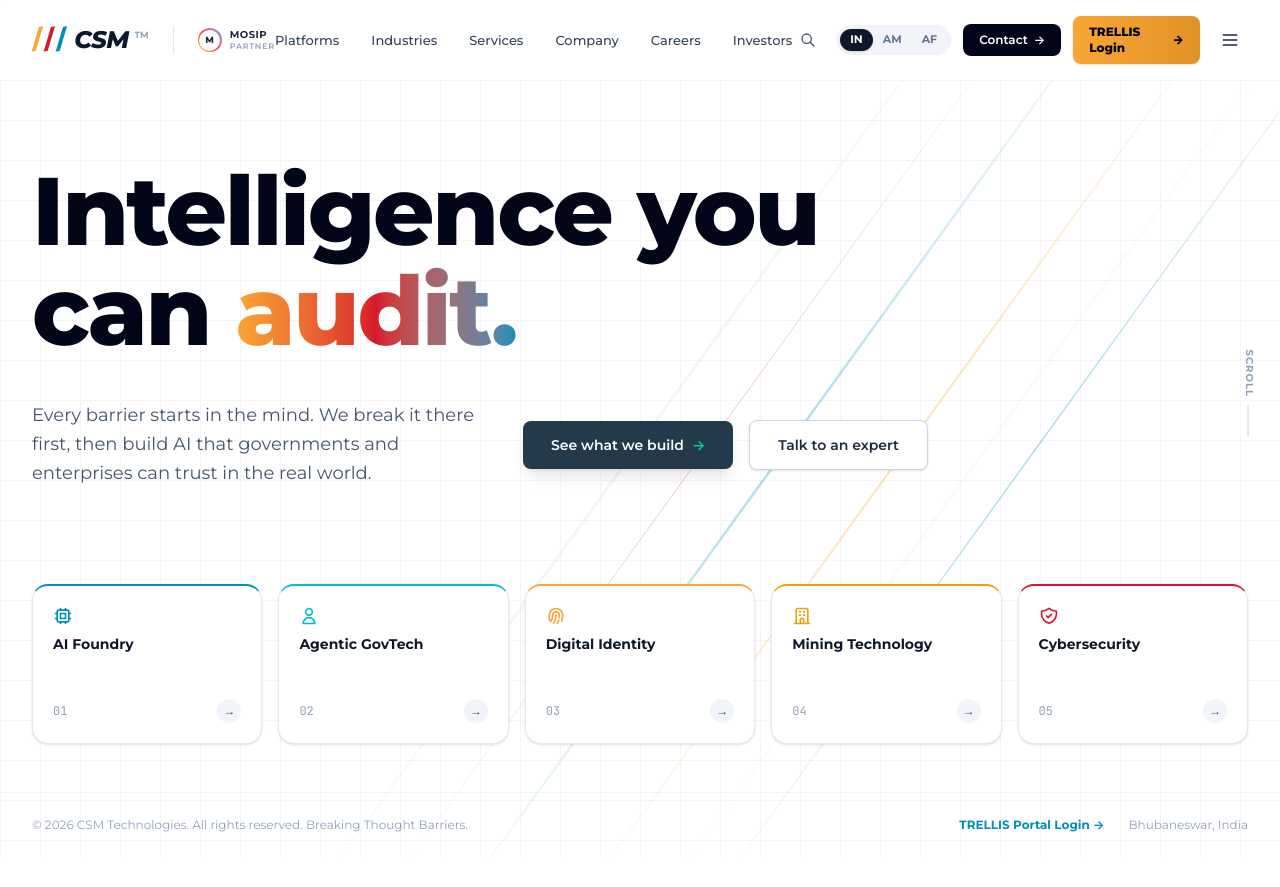
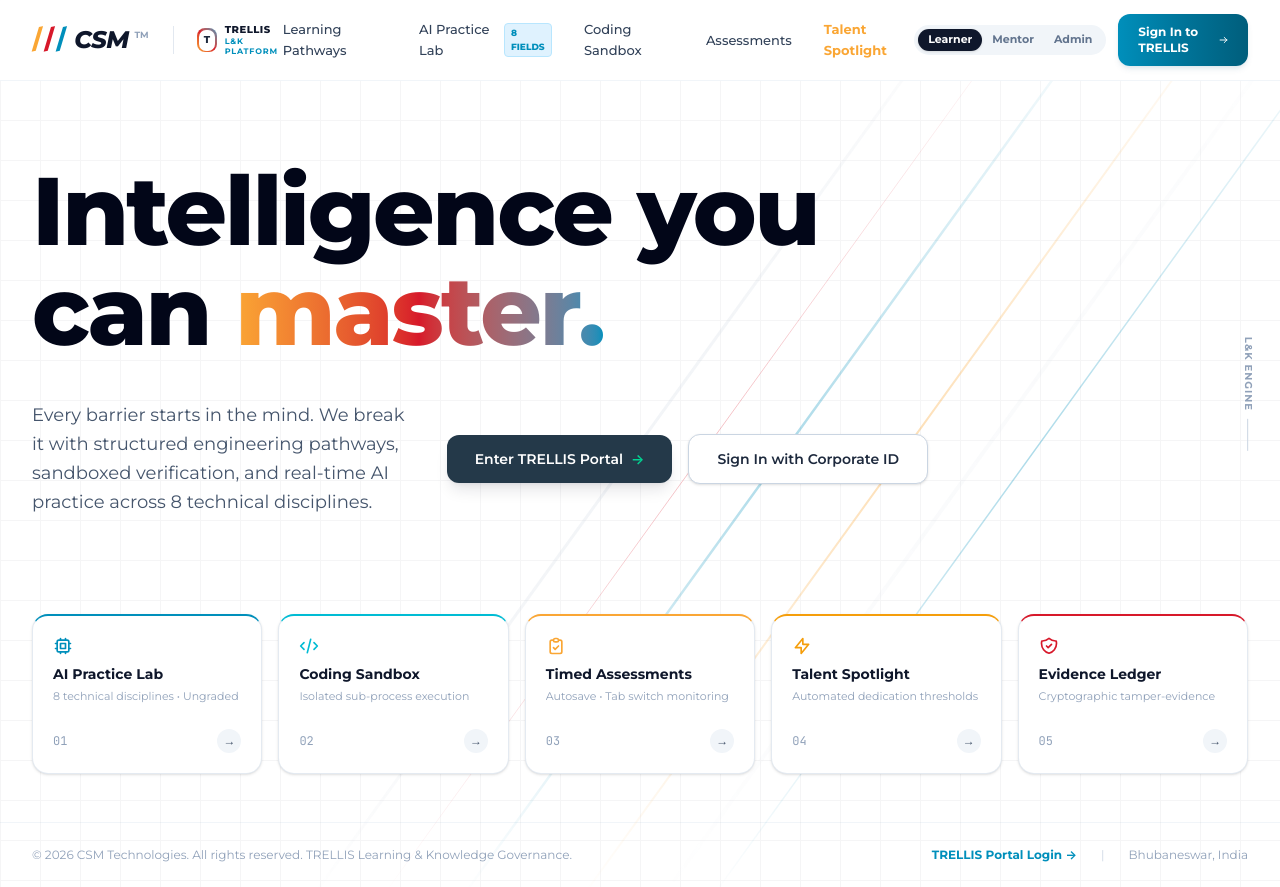
Before and after one commit to rashmipandey870/TRELLIS, an Angular app in the folder frontend/: page / in a window 1280 px wide. Before the commit the page ends 857 px from the top, so only its background shows below. Built offline with nearby package versions, Linux system fonts and the light colour scheme.

Commit message:
feat(landing): adapt official csm.tech aesthetic specifically for TRELLIS L&K Platform

```diff
--- a/frontend/src/app/features/landing/csm-landing.component.ts
+++ b/frontend/src/app/features/landing/csm-landing.component.ts
@@ -9,9 +9,9 @@ import { RouterModule } from '@angular/router';
   template: `
     <div class="min-h-screen bg-white text-slate-900 flex flex-col font-sans selection:bg-[#008FBB] selection:text-white relative overflow-x-hidden">
 
-      <!-- Ambient Diagonal Speed-Trails & Grid Background (Pixel-Matched to csm.tech) -->
+      <!-- Ambient Diagonal Speed-Trails & Grid Background (Official csm.tech Visual Look) -->
       <div class="pointer-events-none absolute inset-0 overflow-hidden" aria-hidden="true">
-        <!-- Subtle Grid Pattern -->
+        <!-- Fine Grid Pattern -->
         <div class="absolute inset-0 opacity-[0.035]"
              style="background-image: linear-gradient(to right, #0f172a 1px, transparent 1px), linear-gradient(to bottom, #0f172a 1px, transparent 1px); background-size: 40px 40px;">
         </div>
@@ -49,14 +49,13 @@ import { RouterModule } from '@angular/router';
         </svg>
       </div>
 
-      <!-- Official Top Navbar -->
+      <!-- Top Navbar (Matching Official csm.tech Style) -->
       <header class="relative z-30 bg-white/90 backdrop-blur-md border-b border-slate-100">
         <div class="max-w-[1400px] mx-auto px-6 sm:px-8">
           <div class="flex items-center justify-between h-20">
 
-            <!-- Left: Brand Logo & MOSIP Partner Tag -->
+            <!-- Left: CSM Brand Logo + TRELLIS L&K Subtitle -->
             <div class="flex items-center gap-6">
-              <!-- CSM Official Logo: 3 Slashes + Bold Italic CSM -->
               <a routerLink="/" class="flex items-center gap-1.5 focus:outline-none">
                 <!-- 3 Slashes (Orange, Red, Teal) -->
                 <div class="flex items-center space-x-[3px] font-black italic tracking-tighter text-2xl select-none">
@@ -71,68 +70,50 @@ import { RouterModule } from '@angular/router';
               <!-- Divider -->
               <div class="hidden sm:block h-7 w-[1px] bg-slate-200"></div>
 
-              <!-- MOSIP Partner Tag -->
+              <!-- L&K Platform Badge -->
               <div class="hidden sm:flex items-center gap-2">
-                <div class="w-6 h-6 rounded-full bg-gradient-to-tr from-amber-400 via-rose-500 to-sky-500 p-[1.5px] flex items-center justify-center">
-                  <div class="w-full h-full bg-white rounded-full flex items-center justify-center text-[9px] font-black text-slate-800">
-                    M
+                <div class="w-6 h-6 rounded-lg bg-gradient-to-tr from-[#FAA634] via-[#D7182A] to-[#008FBB] p-[1.5px] flex items-center justify-center">
+                  <div class="w-full h-full bg-white rounded-[7px] flex items-center justify-center text-[10px] font-black text-slate-800">
+                    T
                   </div>
                 </div>
                 <div class="flex flex-col text-[10px] leading-tight">
-                  <span class="font-bold tracking-wider text-slate-800">MOSIP</span>
-                  <span class="text-[8px] tracking-widest text-slate-400 uppercase font-semibold">PARTNER</span>
+                  <span class="font-extrabold tracking-wider text-slate-900">TRELLIS</span>
+                  <span class="text-[8px] tracking-widest text-[#008FBB] uppercase font-bold">L&amp;K PLATFORM</span>
                 </div>
               </div>
             </div>
 
-            <!-- Center Navigation Links -->
+            <!-- Center Navigation Links (L&K Modules) -->
             <nav class="hidden xl:flex items-center gap-8 text-[13px] font-medium text-slate-700">
-              <a href="#platforms" class="hover:text-slate-950 transition">Platforms</a>
-              <a href="#industries" class="hover:text-slate-950 transition">Industries</a>
-              <a href="#services" class="hover:text-slate-950 transition">Services</a>
-              <a href="#company" class="hover:text-slate-950 transition">Company</a>
-              <a href="#careers" class="hover:text-slate-950 transition">Careers</a>
-              <a href="#investors" class="hover:text-slate-950 transition">Investors</a>
+              <a routerLink="/login" class="hover:text-slate-950 transition">Learning Pathways</a>
+              <a routerLink="/login" class="hover:text-slate-950 transition flex items-center gap-1.5">
+                <span>AI Practice Lab</span>
+                <span class="px-1.5 py-0.5 rounded text-[9px] font-black bg-sky-100 text-[#008FBB] border border-sky-200">8 FIELDS</span>
+              </a>
+              <a routerLink="/login" class="hover:text-slate-950 transition">Coding Sandbox</a>
+              <a routerLink="/login" class="hover:text-slate-950 transition">Assessments</a>
+              <a routerLink="/login" class="hover:text-slate-950 transition text-[#FAA634] font-bold">Talent Spotlight</a>
             </nav>
 
-            <!-- Right Controls: Search, Region Switcher, Contact, TRELLIS Login -->
+            <!-- Right Controls: Role Selector, Search, Login CTA -->
             <div class="flex items-center gap-3">
-              <!-- Search Icon -->
-              <button type="button" aria-label="Search" class="p-2 text-slate-600 hover:text-slate-900 transition">
-                <svg class="w-4 h-4" fill="none" viewBox="0 0 24 24" stroke="currentColor">
-                  <path stroke-linecap="round" stroke-linejoin="round" stroke-width="2" d="M21 21l-6-6m2-5a7 7 0 11-14 0 7 7 0 0114 0z" />
-                </svg>
-              </button>
-
-              <!-- Region Switcher Pill -->
+              <!-- Persona Quick Pills -->
               <div class="hidden md:flex items-center bg-slate-100 rounded-full p-1 text-[11px] font-bold text-slate-500">
-                <span class="px-2.5 py-0.5 rounded-full bg-slate-900 text-white shadow-sm">IN</span>
-                <span class="px-2.5 py-0.5 cursor-pointer hover:text-slate-900">AM</span>
-                <span class="px-2.5 py-0.5 cursor-pointer hover:text-slate-900">AF</span>
+                <a routerLink="/login" class="px-2.5 py-0.5 rounded-full bg-slate-900 text-white shadow-sm">Learner</a>
+                <a routerLink="/login" class="px-2.5 py-0.5 hover:text-slate-900">Mentor</a>
+                <a routerLink="/login" class="px-2.5 py-0.5 hover:text-slate-900">Admin</a>
               </div>
 
-              <!-- Contact Button -->
-              <a
-                href="#contact"
-                class="hidden sm:inline-flex items-center gap-1.5 px-4 py-2 rounded-lg bg-slate-950 hover:bg-slate-800 text-white text-xs font-semibold transition">
-                <span>Contact</span>
-                <span class="text-xs">&rarr;</span>
-              </a>
-
-              <!-- TRELLIS Portal Access (Direct Gateway) -->
+              <!-- Login CTA Button -->
               <a
                 routerLink="/login"
-                class="px-4 py-2 rounded-lg bg-gradient-to-r from-[#FAA634] to-[#e09228] hover:from-[#e09228] hover:to-[#c67c1e] text-slate-950 text-xs font-black shadow-sm transition flex items-center gap-1.5">
-                <span>TRELLIS Login</span>
-                <span>&rarr;</span>
+                class="px-5 py-2.5 rounded-xl bg-gradient-to-r from-[#008FBB] via-[#007499] to-[#005e7c] hover:from-[#007499] hover:to-[#004e69] text-white text-xs font-bold shadow-md shadow-sky-900/10 transition transform hover:-translate-y-0.5 flex items-center gap-2">
+                <span>Sign In to TRELLIS</span>
+                <svg class="w-3.5 h-3.5" fill="none" viewBox="0 0 24 24" stroke="currentColor">
+                  <path stroke-linecap="round" stroke-linejoin="round" stroke-width="2.5" d="M14 5l7 7m0 0l-7 7m7-7H3" />
+                </svg>
               </a>
-
-              <!-- Hamburger Menu -->
-              <button type="button" aria-label="Menu" class="p-2 text-slate-800 hover:text-slate-950">
-                <svg class="w-5 h-5" fill="none" viewBox="0 0 24 24" stroke="currentColor">
-                  <path stroke-linecap="round" stroke-linejoin="round" stroke-width="2" d="M4 6h16M4 12h16M4 18h16" />
-                </svg>
-              </button>
             </div>
 
           </div>
@@ -145,10 +126,10 @@ import { RouterModule } from '@angular/router';
         <!-- Big Hero Content -->
         <div class="space-y-8 max-w-4xl">
 
-          <!-- Headline -->
+          <!-- Headline with Gradient Word matching official csm.tech style -->
           <h1 class="text-5xl sm:text-7xl lg:text-[96px] font-black text-slate-950 tracking-tight leading-[1.04]">
             Intelligence you<br />
-            can <span class="bg-gradient-to-r from-[#FAA634] via-[#D7182A] to-[#008FBB] bg-clip-text text-transparent">audit.</span>
+            can <span class="bg-gradient-to-r from-[#FAA634] via-[#D7182A] to-[#008FBB] bg-clip-text text-transparent">master.</span>
           </h1>
 
           <!-- Subheadline & Action Buttons Row -->
@@ -156,22 +137,22 @@ import { RouterModule } from '@angular/router';
 
             <!-- Description -->
             <p class="text-base sm:text-lg text-slate-600 max-w-lg leading-relaxed font-normal">
-              Every barrier starts in the mind. We break it there first, then build AI that governments and enterprises can trust in the real world.
+              Every barrier starts in the mind. We break it with structured engineering pathways, sandboxed verification, and real-time AI practice across 8 technical disciplines.
             </p>
 
             <!-- Dual Action CTAs -->
             <div class="flex flex-wrap items-center gap-4 shrink-0">
               <a
                 routerLink="/login"
-                class="px-7 py-3.5 rounded-lg bg-[#243949] hover:bg-[#1a2b38] text-white text-sm font-semibold shadow-lg shadow-slate-900/10 transition flex items-center gap-2">
-                <span>See what we build</span>
+                class="px-7 py-3.5 rounded-xl bg-[#243949] hover:bg-[#1a2b38] text-white text-sm font-semibold shadow-lg shadow-slate-900/10 transition flex items-center gap-2">
+                <span>Enter TRELLIS Portal</span>
                 <span class="text-emerald-400">&rarr;</span>
               </a>
 
               <a
                 routerLink="/login"
-                class="px-7 py-3.5 rounded-lg bg-white hover:bg-slate-50 border border-slate-300 text-slate-800 text-sm font-semibold shadow-sm transition">
-                Talk to an expert
+                class="px-7 py-3.5 rounded-xl bg-white hover:bg-slate-50 border border-slate-300 text-slate-800 text-sm font-semibold shadow-sm transition">
+                Sign In with Corporate ID
               </a>
             </div>
 
@@ -181,16 +162,16 @@ import { RouterModule } from '@angular/router';
 
         <!-- Vertical Scroll Indicator on Right -->
         <div class="hidden lg:flex items-center gap-2 absolute right-8 top-1/2 -translate-y-1/2 rotate-90 origin-right text-[10px] uppercase font-bold tracking-widest text-slate-400">
-          <span>SCROLL</span>
+          <span>L&amp;K ENGINE</span>
           <div class="w-8 h-[1px] bg-slate-300"></div>
         </div>
 
-        <!-- Bottom 5 Sleek Feature Cards Strip (Matching Official CSM 5-Card Layout) -->
+        <!-- Bottom 5 Sleek Feature Cards Strip (Adapted specifically to L&K Capabilities) -->
         <div class="pt-16 sm:pt-24">
           <div class="grid grid-cols-1 sm:grid-cols-2 lg:grid-cols-5 gap-4">
 
-            <!-- Card 01: AI Foundry -->
-            <div class="p-5 rounded-2xl bg-white border border-slate-200/90 border-t-2 border-t-[#008FBB] shadow-sm hover:shadow-md transition flex flex-col justify-between h-40 group cursor-pointer">
+            <!-- Card 01: AI Practice Lab -->
+            <a routerLink="/login" class="p-5 rounded-2xl bg-white border border-slate-200/90 border-t-2 border-t-[#008FBB] shadow-sm hover:shadow-md hover:-translate-y-1 transition flex flex-col justify-between h-40 group cursor-pointer">
               <div>
                 <div class="text-[#008FBB] text-lg mb-2">
                   <svg class="w-5 h-5" fill="none" viewBox="0 0 24 24" stroke="currentColor">
@@ -198,71 +179,75 @@ import { RouterModule } from '@angular/router';
                   </svg>
                 </div>
                 <h3 class="text-sm font-bold text-slate-900 group-hover:text-[#008FBB] transition">
-                  AI Foundry
+                  AI Practice Lab
                 </h3>
+                <p class="text-[11px] text-slate-400 mt-1 line-clamp-1">8 technical disciplines &bull; Ungraded</p>
               </div>
               <div class="flex items-center justify-between text-xs text-slate-400 font-mono">
                 <span>01</span>
                 <span class="w-6 h-6 rounded-full bg-slate-100 flex items-center justify-center text-slate-600 group-hover:bg-[#008FBB] group-hover:text-white transition">&rarr;</span>
               </div>
-            </div>
+            </a>
 
-            <!-- Card 02: Agentic GovTech -->
-            <div class="p-5 rounded-2xl bg-white border border-slate-200/90 border-t-2 border-t-[#00BCD4] shadow-sm hover:shadow-md transition flex flex-col justify-between h-40 group cursor-pointer">
+            <!-- Card 02: Coding Sandbox -->
+            <a routerLink="/login" class="p-5 rounded-2xl bg-white border border-slate-200/90 border-t-2 border-t-[#00BCD4] shadow-sm hover:shadow-md hover:-translate-y-1 transition flex flex-col justify-between h-40 group cursor-pointer">
               <div>
                 <div class="text-[#00BCD4] text-lg mb-2">
                   <svg class="w-5 h-5" fill="none" viewBox="0 0 24 24" stroke="currentColor">
-                    <path stroke-linecap="round" stroke-linejoin="round" stroke-width="2" d="M16 7a4 4 0 11-8 0 4 4 0 018 0zM12 14a7 7 0 00-7 7h14a7 7 0 00-7-7z" />
+                    <path stroke-linecap="round" stroke-linejoin="round" stroke-width="2" d="M10 20l4-16m4 4l4 4-4 4M6 16l-4-4 4-4" />
                   </svg>
                 </div>
                 <h3 class="text-sm font-bold text-slate-900 group-hover:text-[#00BCD4] transition">
-                  Agentic GovTech
+                  Coding Sandbox
                 </h3>
+                <p class="text-[11px] text-slate-400 mt-1 line-clamp-1">Isolated sub-process execution</p>
               </div>
               <div class="flex items-center justify-between text-xs text-slate-400 font-mono">
                 <span>02</span>
                 <span class="w-6 h-6 rounded-full bg-slate-100 flex items-center justify-center text-slate-600 group-hover:bg-[#00BCD4] group-hover:text-white transition">&rarr;</span>
               </div>
-            </div>
+            </a>
 
-            <!-- Card 03: Digital Identity -->
-            <div class="p-5 rounded-2xl bg-white border border-slate-200/90 border-t-2 border-t-[#FAA634] shadow-sm hover:shadow-md transition flex flex-col justify-between h-40 group cursor-pointer">
+            <!-- Card 03: Assessments & Palettes -->
+            <a routerLink="/login" class="p-5 rounded-2xl bg-white border border-slate-200/90 border-t-2 border-t-[#FAA634] shadow-sm hover:shadow-md hover:-translate-y-1 transition flex flex-col justify-between h-40 group cursor-pointer">
               <div>
                 <div class="text-[#FAA634] text-lg mb-2">
                   <svg class="w-5 h-5" fill="none" viewBox="0 0 24 24" stroke="currentColor">
-                    <path stroke-linecap="round" stroke-linejoin="round" stroke-width="2" d="M12 11c0 3.517-1.009 6.799-2.753 9.571m-3.44-2.04l.054-.09A13.916 13.916 0 008 11a4 4 0 118 0c0 1.017-.07 2.019-.203 3m-2.118 6.844A21.88 21.88 0 0015.171 17m3.839 1.132c.645-2.266.99-4.659.99-7.132A8 8 0 004 11m0 0a8 8 0 00.99 7.132" />
+                    <path stroke-linecap="round" stroke-linejoin="round" stroke-width="2" d="M9 5H7a2 2 0 00-2 2v12a2 2 0 002 2h10a2 2 0 002-2V7a2 2 0 00-2-2h-2M9 5a2 2 0 002 2h2a2 2 0 002-2M9 5a2 2 0 012-2h2a2 2 0 012 2m-6 9l2 2 4-4" />
                   </svg>
                 </div>
                 <h3 class="text-sm font-bold text-slate-900 group-hover:text-[#FAA634] transition">
-                  Digital Identity
+                  Timed Assessments
                 </h3>
+                <p class="text-[11px] text-slate-400 mt-1 line-clamp-1">Autosave &bull; Tab switch monitoring</p>
               </div>
               <div class="flex items-center justify-between text-xs text-slate-400 font-mono">
                 <span>03</span>
                 <span class="w-6 h-6 rounded-full bg-slate-100 flex items-center justify-center text-slate-600 group-hover:bg-[#FAA634] group-hover:text-white transition">&rarr;</span>
               </div>
-            </div>
+            </a>
 
-            <!-- Card 04: Mining Technology -->
-            <div class="p-5 rounded-2xl bg-white border border-slate-200/90 border-t-2 border-t-[#F59E0B] shadow-sm hover:shadow-md transition flex flex-col justify-between h-40 group cursor-pointer">
+            <!-- Card 04: Talent Spotlight -->
+            <a routerLink="/login" class="p-5 rounded-2xl bg-white border border-slate-200/90 border-t-2 border-t-[#F59E0B] shadow-sm hover:shadow-md hover:-translate-y-1 transition flex flex-col justify-between h-40 group cursor-pointer">
               <div>
                 <div class="text-[#F59E0B] text-lg mb-2">
                   <svg class="w-5 h-5" fill="none" viewBox="0 0 24 24" stroke="currentColor">
-                    <path stroke-linecap="round" stroke-linejoin="round" stroke-width="2" d="M19 21V5a2 2 0 00-2-2H7a2 2 0 00-2 2v16m14 0h2m-2 0h-5m-9 0H3m2 0h5M9 7h1m-1 4h1m4-4h1m-1 4h1m-5 10v-5a1 1 0 011-1h2a1 1 0 011 1v5m-4 0h4" />
+                    <path stroke-linecap="round" stroke-linejoin="round" stroke-width="2" d="M13 10V3L4 14h7v7l9-11h-7z" />
                   </svg>
                 </div>
                 <h3 class="text-sm font-bold text-slate-900 group-hover:text-[#F59E0B] transition">
-                  Mining Technology
+                  Talent Spotlight
                 </h3>
+                <p class="text-[11px] text-slate-400 mt-1 line-clamp-1">Automated dedication thresholds</p>
               </div>
               <div class="flex items-center justify-between text-xs text-slate-400 font-mono">
                 <span>04</span>
                 <span class="w-6 h-6 rounded-full bg-slate-100 flex items-center justify-center text-slate-600 group-hover:bg-[#F59E0B] group-hover:text-white transition">&rarr;</span>
               </div>
-            </div>
+            </a>
 
-            <!-- Card 05: Cybersecurity -->
-            <div class="p-5 rounded-2xl bg-white border border-slate-200/90 border-t-2 border-t-[#D7182A] shadow-sm hover:shadow-md transition flex flex-col justify-between h-40 group cursor-pointer">
+            <!-- Card 05: Evidence Ledger -->
+            <a routerLink="/login" class="p-5 rounded-2xl bg-white border border-slate-200/90 border-t-2 border-t-[#D7182A] shadow-sm hover:shadow-md hover:-translate-y-1 transition flex flex-col justify-between h-40 group cursor-pointer">
               <div>
                 <div class="text-[#D7182A] text-lg mb-2">
                   <svg class="w-5 h-5" fill="none" viewBox="0 0 24 24" stroke="currentColor">
@@ -270,26 +255,28 @@ import { RouterModule } from '@angular/router';
                   </svg>
                 </div>
                 <h3 class="text-sm font-bold text-slate-900 group-hover:text-[#D7182A] transition">
-                  Cybersecurity
+                  Evidence Ledger
                 </h3>
+                <p class="text-[11px] text-slate-400 mt-1 line-clamp-1">Cryptographic tamper-evidence</p>
               </div>
               <div class="flex items-center justify-between text-xs text-slate-400 font-mono">
                 <span>05</span>
                 <span class="w-6 h-6 rounded-full bg-slate-100 flex items-center justify-center text-slate-600 group-hover:bg-[#D7182A] group-hover:text-white transition">&rarr;</span>
               </div>
-            </div>
+            </a>
 
           </div>
         </div>
 
       </main>
 
-      <!-- Footer (Minimal Corporate Footer) -->
+      <!-- Minimal Official Footer -->
       <footer class="border-t border-slate-100 bg-white py-6 text-xs text-slate-400">
         <div class="max-w-[1400px] mx-auto px-6 sm:px-8 flex flex-col sm:flex-row items-center justify-between gap-4">
-          <p>&copy; 2026 CSM Technologies. All rights reserved. Breaking Thought Barriers.</p>
+          <p>&copy; 2026 CSM Technologies. All rights reserved. TRELLIS Learning &amp; Knowledge Governance.</p>
           <div class="flex items-center gap-6">
             <a routerLink="/login" class="text-[#008FBB] font-bold hover:underline">TRELLIS Portal Login &rarr;</a>
+            <span class="text-slate-300">|</span>
             <span>Bhubaneswar, India</span>
           </div>
         </div>
```
